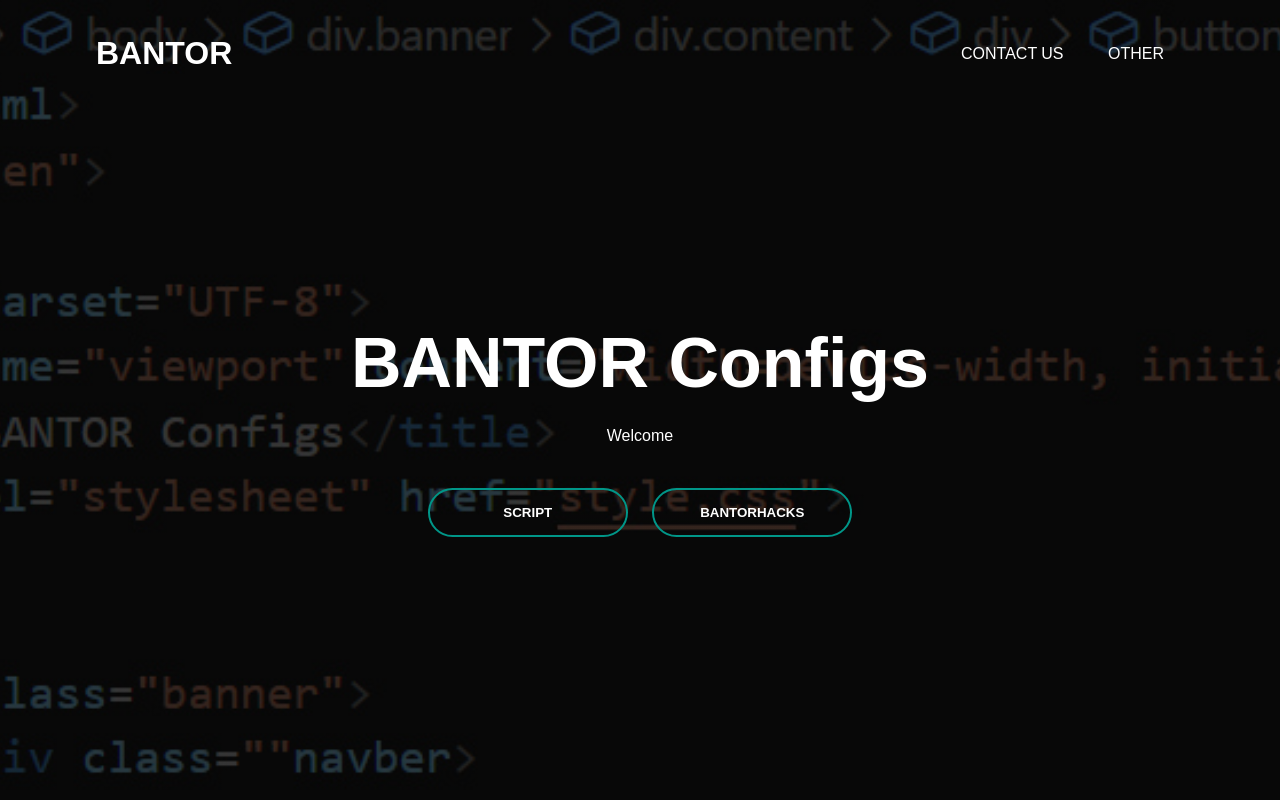
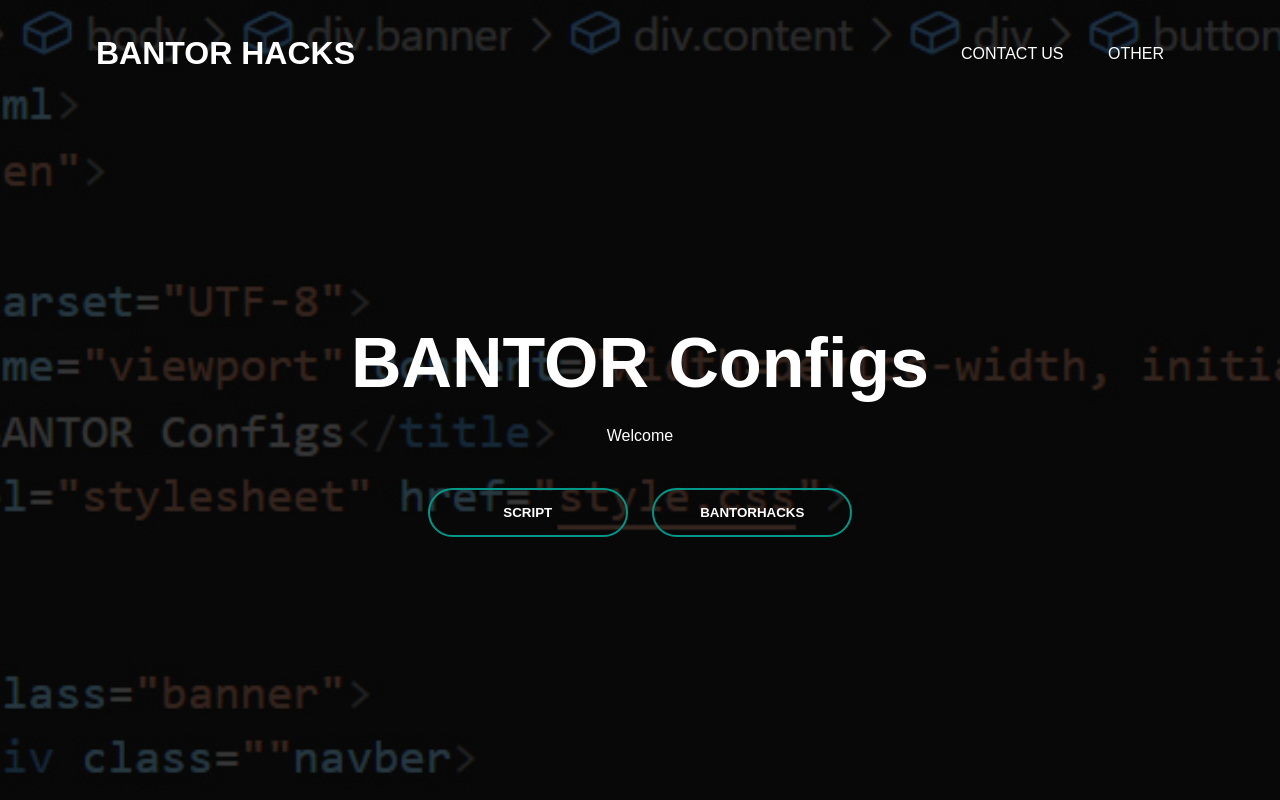
Before and after one commit to BANTOR-Services/bantor-services.github.io, a plain HTML site: page index.html in a window 1280 px wide. Drawn offline with Linux system fonts and the light colour scheme.

Commit message:
Update index.html

```diff
--- a/index.html
+++ b/index.html
@@ -2,8 +2,8 @@
 <html lang="en">
 <head>
     <meta charset="UTF-8">
-    <meta name="viewport" content="width=device-width, initial-scale=1.0">
-    <title>BANTOR Configs</title>
+    <meta name="viewport" ontent="width=device-width, initial-scale=1.0">
+    <title>BANTOR Office Website</title>
     <style>
         *{
             margin: 0;
@@ -142,7 +142,7 @@
 <body>
     <div class="banner">
         <div class="navbar">
-            <div class="logo">BANTOR</div>
+            <div class="logo">BANTOR HACKS</div>
             <ul>
                 <li><a href="javascript:contactUs()">Contact us</a></li>
                 <li><a href="javascript:displayLanguages()">Other</a></li>
```
